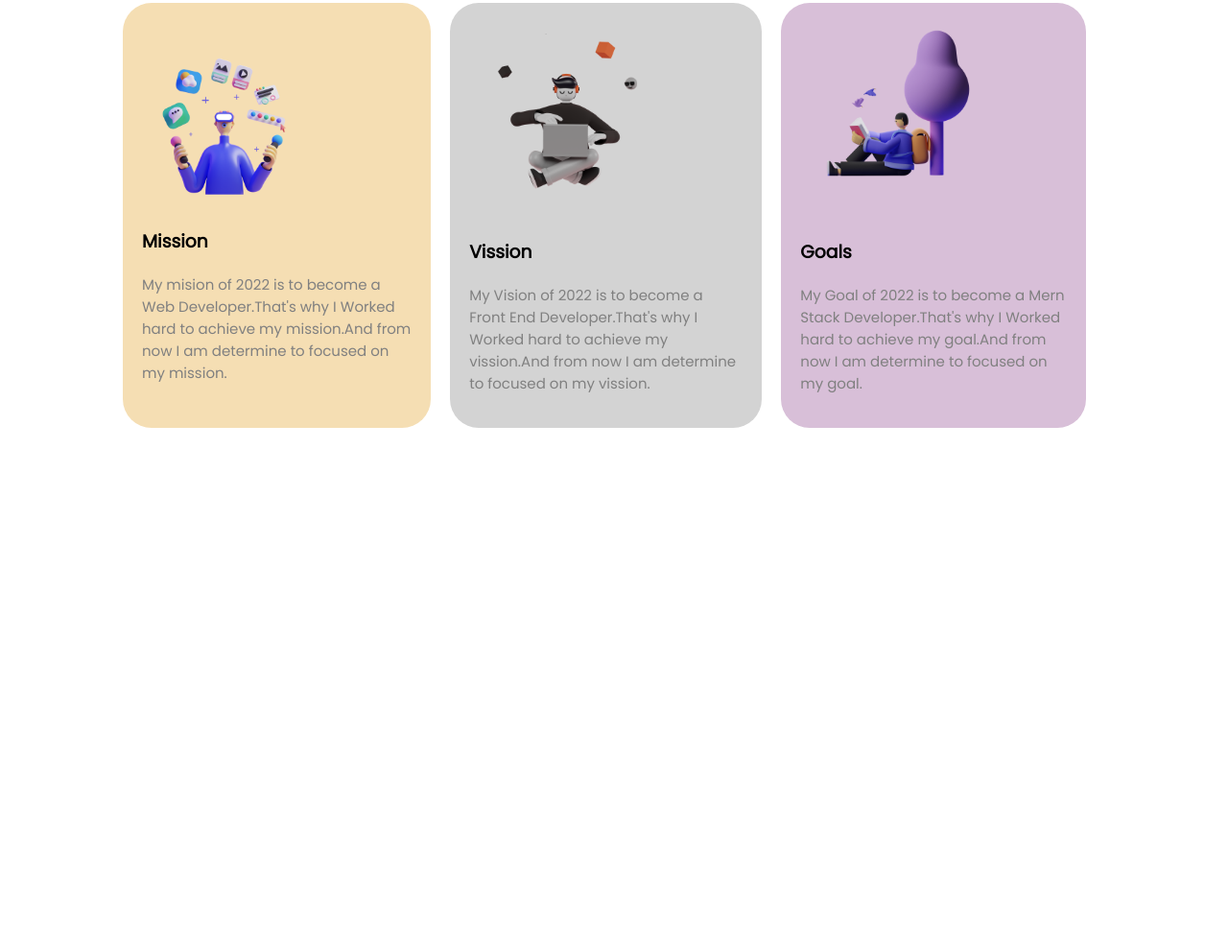
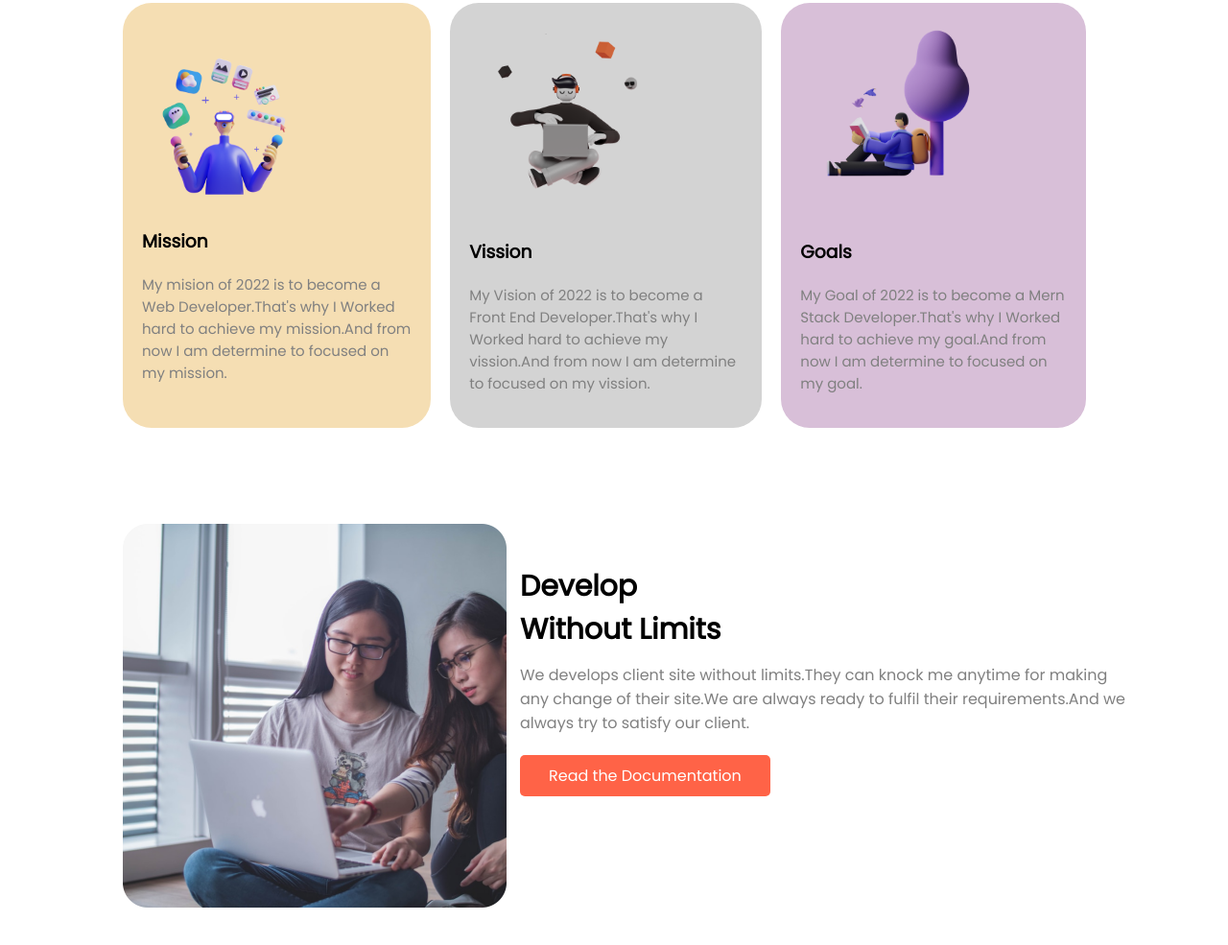
Before and after one commit to Hasanat902/my-mission-2022, a plain HTML site: page index.html in a window 1280 px wide. Shown: the part 743-1728 px from the top of the page at 96% size. Before the commit the page ends 1289 px from the top, so only its background shows below. Drawn offline with Linux system fonts and the light colour scheme.

Commit message:
develop section addded

```diff
--- a/index.html
+++ b/index.html
@@ -30,6 +30,7 @@
             <img class="person-img" src="images/person-3.png" alt="">
         </div>
     </section>
+
     <section class="mission-section">
         <h1>My Mission in <span class="mission-title">2022</span></h1>
         <div class="mission-card">
@@ -51,5 +52,21 @@
         </div>
     </section>
 
+    <section class="develop-section">
+        <div class="left-develop">
+            <img class="develop-img" src="images/coding.png" alt="">
+        </div>
+        <div class="right-develop">
+            <h1>Develop</h1>
+            <h1>Without Limits</h1>
+            <p>We develops client site without limits.They can knock me anytime for making <br> any change of their site.We are always ready to fulfil their requirements.And we <br> always try to satisfy our client.</p>
+            <a class="documentation-btn" href="#">Read the Documentation</a>
+        </div>
+    </section>
+
+
+
+
+
 </body>
 </html>
--- a/style.css
+++ b/style.css
@@ -88,3 +88,35 @@ body{
     margin-right: 20px;
     border-radius: 30px;
 }
+.develop-section{
+    display: flex;
+    margin-bottom: 100px;
+}
+.left-develop{
+    width: 30%;
+    margin-left: 10%;
+}
+.right-develop{
+    width: 50%;
+    margin-top: 30px;
+    margin-left: 30px;
+}
+.right-develop h1{
+    font-size: 30px;
+    font-weight: 900;
+    line-height: 20px;
+}
+.right-develop p{
+    color: grey;
+    margin-bottom: 30px;
+}
+.develop-img{
+    width: 400px;
+}
+.documentation-btn{
+    text-decoration: none;
+    background-color: tomato;
+    padding: 10px 30px;
+    color: white;
+    border-radius: 5px;
+}
```
Also changed, not shown: images/shape-2.png (added).
